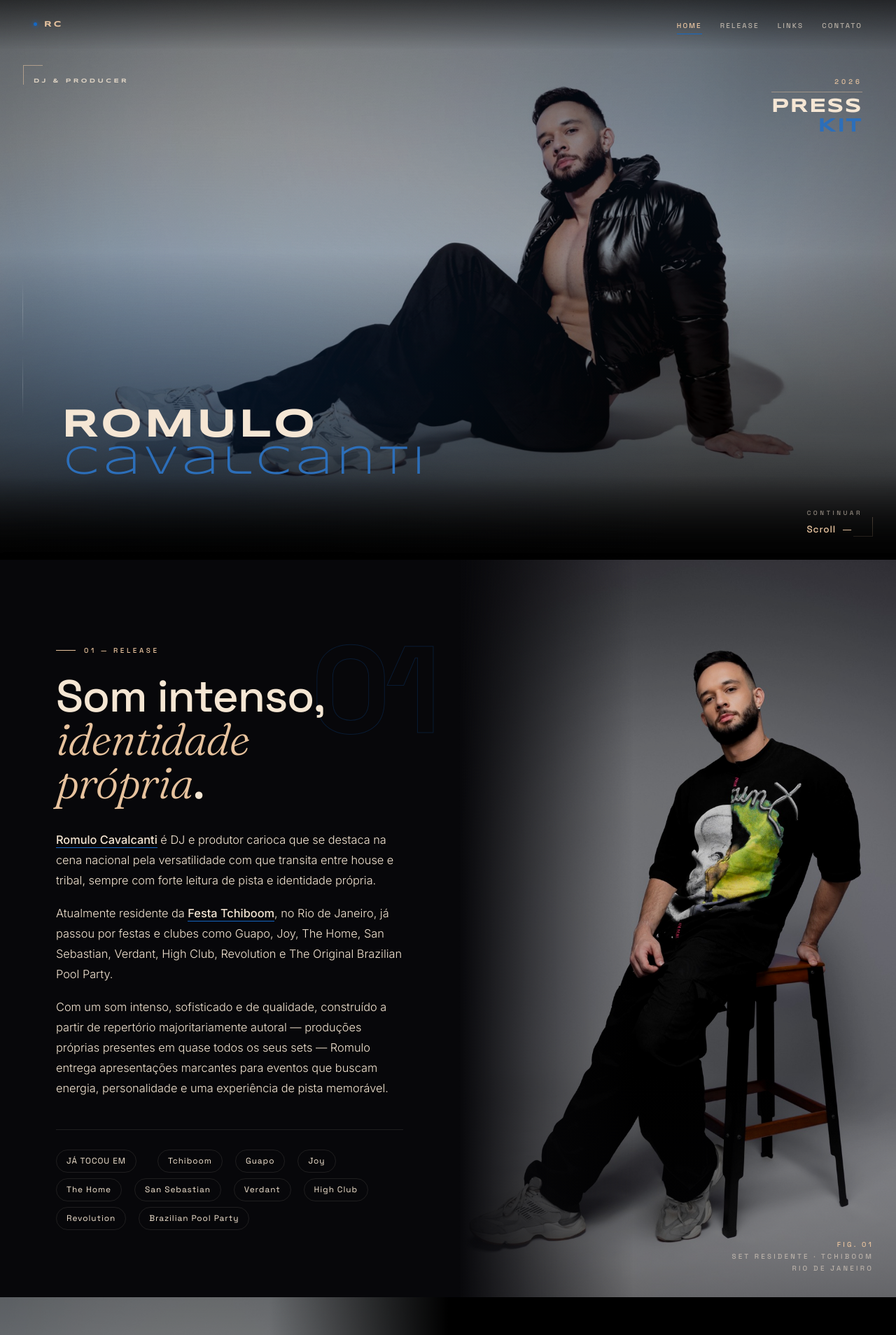
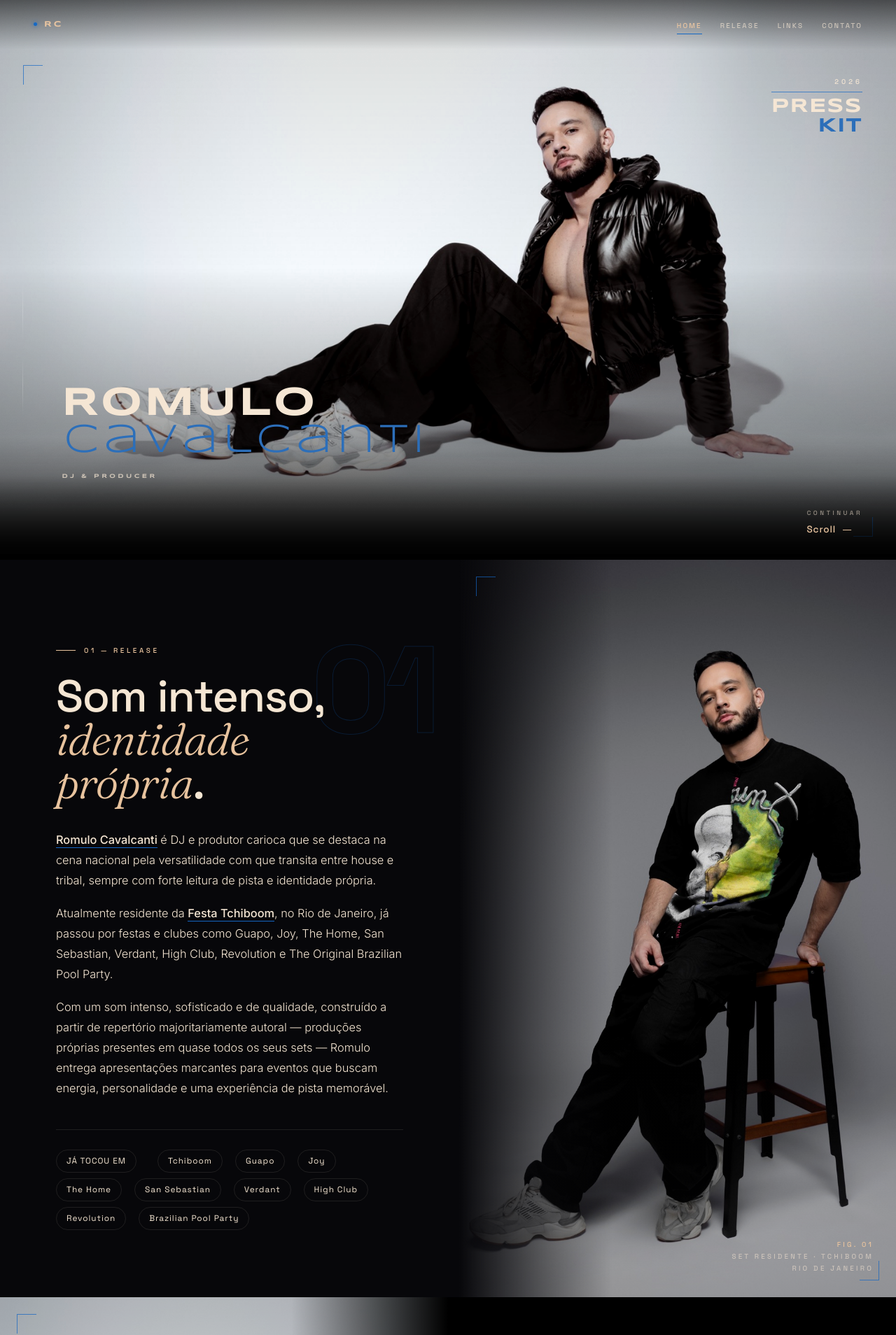
Before and after one commit to larissa-castro-correa/presskit-dj-romulo, a plain HTML site: page index.html in a window 1280 px wide. Shown: the top 1908 px of the page at 70% size. Drawn offline with nearby package versions, Linux system fonts and the light colour scheme.

Commit message:
Refinamentos visuais: azul nos detalhes, imagens mais claras, logo DMusic
- Cantos decorativos em azul royal na hero, release e links
- Linha do PRESS KIT em azul; 2026 em cream
- Hero image mais clara (brightness+, veil aliviado)
- Release e links: imagens mais claras e saturadas, overlays reduzidos
- Logo DMusic reinserida na seção contato
- CSS morto do hero__index removido

Co-Authored-By: Claude Sonnet 4.6 <noreply@anthropic.com>

```diff
--- a/assets/css/style.css
+++ b/assets/css/style.css
@@ -136,7 +136,7 @@ body::before {
   height: 100%;
   object-fit: cover;
   object-position: center 30%;
-  filter: brightness(0.78) saturate(1.05) contrast(1.05);
+  filter: brightness(1.05) saturate(0.85) contrast(1.05);
   transform: scale(1.03);
   animation: heroDrift 18s ease-in-out infinite alternate;
 }
@@ -151,9 +151,7 @@ body::before {
   inset: 0;
   z-index: 1;
   background:
-    linear-gradient(0deg, var(--black) 0%, rgba(0,0,0,0.55) 22%, rgba(0,0,0,0.10) 55%, rgba(0,0,0,0.40) 100%),
-    radial-gradient(ellipse at 20% 80%, rgba(20,102,195,0.38), transparent 50%),
-    radial-gradient(ellipse at 75% 20%, rgba(20,102,195,0.12), transparent 45%);
+    linear-gradient(0deg, var(--black) 0%, rgba(0,0,0,0.38) 22%, rgba(0,0,0,0) 52%, rgba(0,0,0,0.15) 100%);
   pointer-events: none;
 }
 
@@ -172,20 +170,19 @@ body::before {
   position: absolute;
   width: 28px;
   height: 28px;
-  border-color: var(--beige);
-  opacity: 0.55;
+  opacity: 0.7;
 }
 
 .hero__frame::before {
   top: 0; left: 0;
-  border-top: 1px solid var(--beige);
-  border-left: 1px solid var(--beige);
+  border-top: 1px solid var(--royal);
+  border-left: 1px solid var(--royal);
 }
 
 .hero__frame::after {
   bottom: 0; right: 0;
-  border-bottom: 1px solid var(--beige);
-  border-right: 1px solid var(--beige);
+  border-bottom: 1px solid var(--royal);
+  border-right: 1px solid var(--royal);
 }
 
 /* Left vertical decorative lines */
@@ -208,21 +205,6 @@ body::before {
   background: linear-gradient(180deg, transparent, rgba(255,255,255,0.18), transparent);
 }
 
-/* Top-left label */
-.hero__index {
-  position: absolute;
-  top: 110px;
-  left: 48px;
-  z-index: 4;
-  font-family: 'Syncopate', var(--display);
-  font-size: 0.52rem;
-  font-weight: 700;
-  letter-spacing: 0.42em;
-  text-transform: uppercase;
-  color: rgba(245, 230, 211, 0.82);
-  animation: fadeIn 1.2s .4s both;
-}
-
 /* Top-right press kit label */
 .hero__label {
   position: absolute;
@@ -240,7 +222,7 @@ body::before {
   font-weight: 500;
   letter-spacing: 0.42em;
   text-transform: uppercase;
-  color: var(--beige);
+  color: var(--cream);
   margin-bottom: 6px;
 }
 
@@ -248,8 +230,8 @@ body::before {
   display: block;
   width: 100%;
   height: 1px;
-  background: var(--beige);
-  opacity: .45;
+  background: var(--royal);
+  opacity: .7;
   margin-bottom: 8px;
 }
 
@@ -292,6 +274,17 @@ body::before {
   font-family: 'Syncopate', var(--display);
   font-weight: 400;
   letter-spacing: 0.12em;
+  margin-left: 0.06em;
+}
+
+.hero__name__sub {
+  font-family: 'Syncopate', var(--display);
+  font-size: 0.52rem;
+  font-weight: 700;
+  letter-spacing: 0.42em;
+  text-transform: uppercase;
+  color: rgba(245, 230, 211, 0.72);
+  margin-top: 18px;
   margin-left: 0.06em;
 }
 
@@ -380,7 +373,7 @@ body::before {
   height: 100%;
   object-fit: cover;
   object-position: center;
-  filter: brightness(0.85) saturate(1.1) contrast(1.05);
+  filter: brightness(0.92) saturate(0.95) contrast(1.04);
   transition: transform 1.2s cubic-bezier(.22,1,.36,1);
 }
 
@@ -391,8 +384,36 @@ body::before {
   position: absolute;
   inset: 0;
   background:
-    linear-gradient(270deg, transparent 60%, var(--black-2) 100%),
-    linear-gradient(0deg, rgba(7,7,10,0.45) 0%, transparent 30%);
+    linear-gradient(270deg, transparent 65%, var(--black-2) 100%),
+    linear-gradient(0deg, rgba(7,7,10,0.25) 0%, transparent 35%);
+}
+
+.release__photo__frame {
+  position: absolute;
+  inset: 24px;
+  z-index: 2;
+  pointer-events: none;
+}
+
+.release__photo__frame::before,
+.release__photo__frame::after {
+  content: '';
+  position: absolute;
+  width: 28px;
+  height: 28px;
+  opacity: 0.7;
+}
+
+.release__photo__frame::before {
+  top: 0; left: 0;
+  border-top: 1px solid var(--royal);
+  border-left: 1px solid var(--royal);
+}
+
+.release__photo__frame::after {
+  bottom: 0; right: 0;
+  border-bottom: 1px solid var(--royal);
+  border-right: 1px solid var(--royal);
 }
 
 .release__photo__caption {
@@ -549,7 +570,7 @@ body::before {
   height: 100%;
   object-fit: cover;
   object-position: top center;
-  filter: brightness(0.65) saturate(1.0) contrast(1.05);
+  filter: brightness(0.92) saturate(0.95) contrast(1.04);
   transition: transform 1.2s cubic-bezier(.22,1,.36,1);
 }
 
@@ -561,8 +582,36 @@ body::before {
   inset: 0;
   z-index: 1;
   background:
-    linear-gradient(90deg, transparent 60%, var(--black) 100%),
-    linear-gradient(180deg, rgba(0,0,0,0.30) 0%, transparent 40%, rgba(0,0,0,0.45) 100%);
+    linear-gradient(90deg, transparent 65%, var(--black) 100%),
+    linear-gradient(180deg, rgba(0,0,0,0.15) 0%, transparent 45%, rgba(0,0,0,0.25) 100%);
+}
+
+.links__photo__frame {
+  position: absolute;
+  inset: 24px;
+  z-index: 2;
+  pointer-events: none;
+}
+
+.links__photo__frame::before,
+.links__photo__frame::after {
+  content: '';
+  position: absolute;
+  width: 28px;
+  height: 28px;
+  opacity: 0.7;
+}
+
+.links__photo__frame::before {
+  top: 0; left: 0;
+  border-top: 1px solid var(--royal);
+  border-left: 1px solid var(--royal);
+}
+
+.links__photo__frame::after {
+  bottom: 0; right: 0;
+  border-bottom: 1px solid var(--royal);
+  border-right: 1px solid var(--royal);
 }
 
 .links__photo__quote {
@@ -905,7 +954,6 @@ body::before {
   .hero__name { left: 24px; right: 24px; bottom: 16vh; }
   .hero__name h1 { font-size: clamp(1.4rem, 9vw, 3rem); }
   .hero__label { right: 24px; top: 90px; }
-  .hero__index { left: 24px; top: 90px; font-size: 0.48rem; }
   .hero__frame { inset: 80px 16px 16px 16px; }
   .hero__side { display: none; }
   .hero__scroll { right: 24px; bottom: 24px; }
--- a/index.html
+++ b/index.html
@@ -38,10 +38,6 @@
       <span class="hero__side__line"></span>
     </div>
 
-    <div class="hero__index">
-      <span>DJ &amp; Producer</span>
-    </div>
-
     <div class="hero__label">
       <span class="hero__label__pre">2026</span>
       <span class="hero__label__rule"></span>
@@ -50,6 +46,7 @@
 
     <div class="hero__name">
       <h1>ROMULO<span>cavalcanti</span></h1>
+      <p class="hero__name__sub">DJ &amp; Producer</p>
     </div>
 
     <div class="hero__scroll">
@@ -90,6 +87,7 @@
 
     <div class="release__photo">
       <img src="assets/img/release.jpg" alt="Romulo Cavalcanti em apresentação">
+      <div class="release__photo__frame" aria-hidden="true"></div>
       <div class="release__photo__caption">
         <strong>Fig. 01</strong><br>
         Set residente · Tchiboom<br>
@@ -102,6 +100,7 @@
   <section class="links-wrap" id="links">
     <div class="links__photo">
       <img src="assets/img/links.jpg" alt="Romulo Cavalcanti">
+      <div class="links__photo__frame" aria-hidden="true"></div>
       <p class="links__photo__quote">
         Repertório majoritariamente autoral, leitura de pista afiada e produções próprias em quase todos os sets.
       </p>
```
